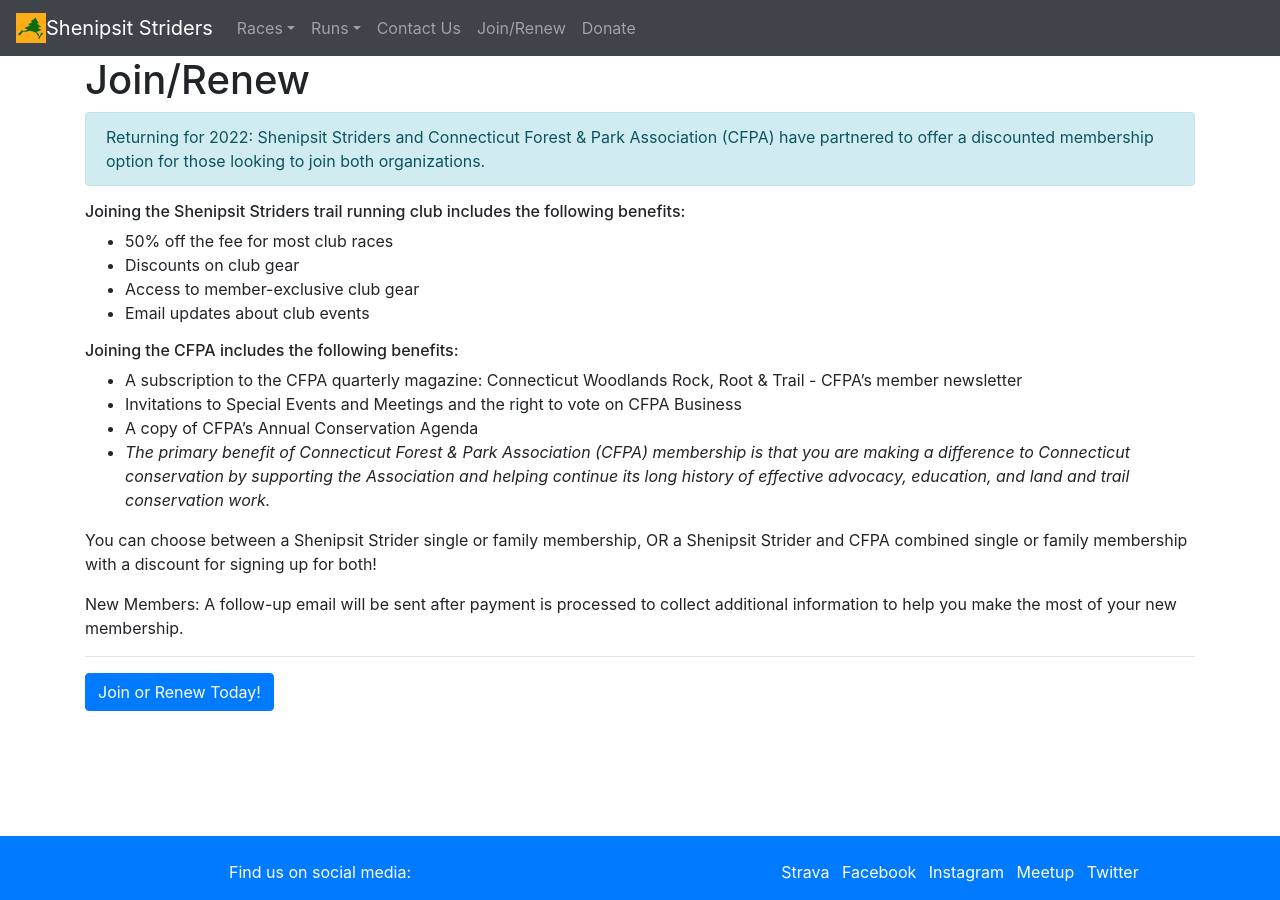
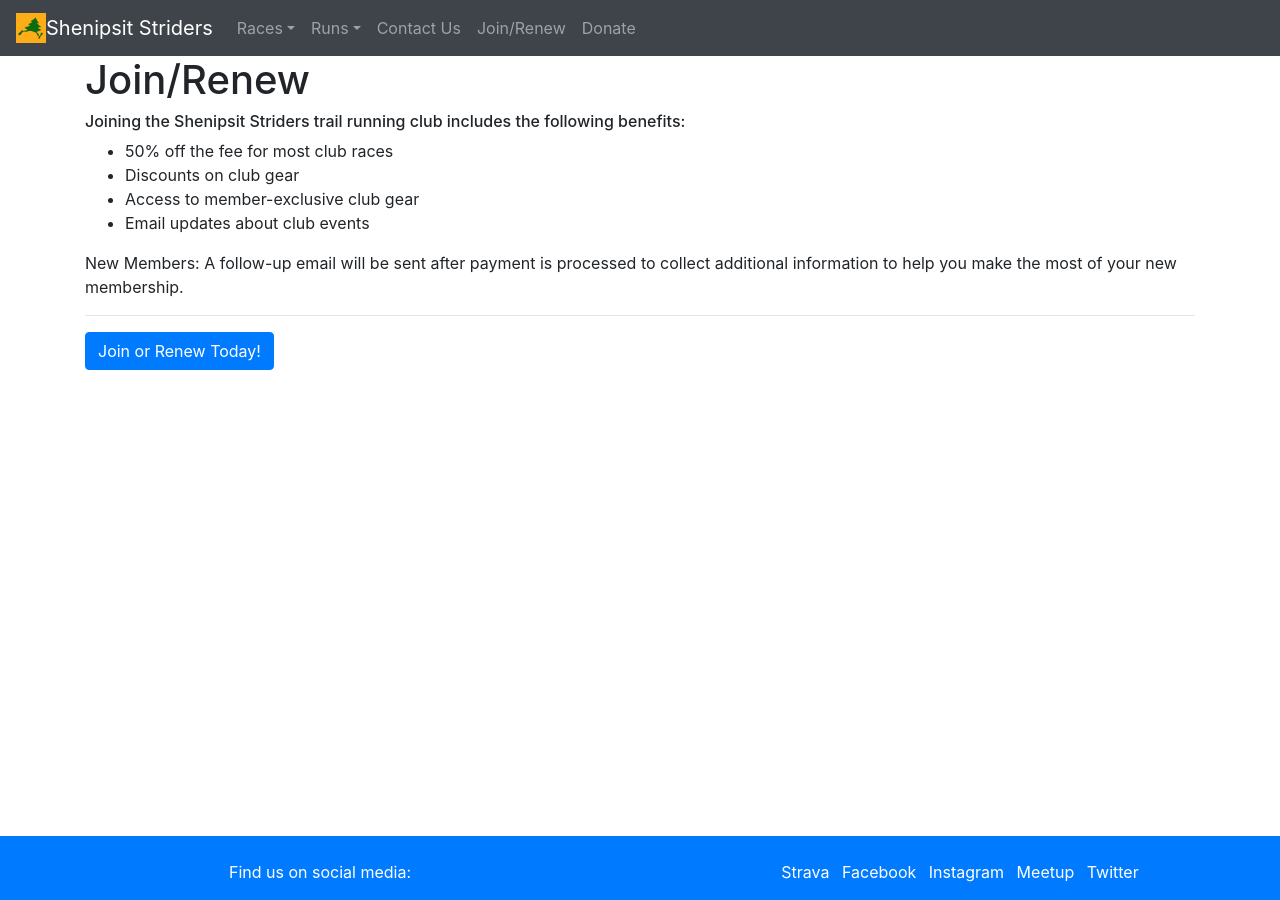
Before and after one commit to ShenipsitStriders/ShenipsitStriders.github.io, a Jekyll site: the page built from joinrenew.md, in a window 1280 px wide. Built offline with Jekyll 4.4.1, drawn with Linux system fonts in a browser that asks for light colours.

Commit message:
Update Join/Renew for conclusion of CFPA membership drive

```diff
--- a/joinrenew.md
+++ b/joinrenew.md
@@ -4,9 +4,6 @@
 ---
 
 # {{ page.title }}
-
-Returning for 2022: Shenipsit Striders and Connecticut Forest & Park Association (CFPA) have partnered to offer a discounted membership option for those looking to join both organizations.
-{: .alert .alert-info}
 
 ## Joining the Shenipsit Striders trail running club includes the following benefits:
 {: .h6}
@@ -16,16 +13,6 @@
 * Access to member-exclusive club gear
 * Email updates about club events
 
-## Joining the CFPA includes the following benefits:
-{: .h6}
-
-* A subscription to the CFPA quarterly magazine: Connecticut Woodlands Rock, Root & Trail - CFPA's member newsletter
-* Invitations to Special Events and Meetings and the right to vote on CFPA Business
-* A copy of CFPA's Annual Conservation Agenda
-* *The primary benefit of Connecticut Forest & Park Association (CFPA) membership is that you are making a difference to Connecticut conservation by supporting the Association and helping continue its long history of effective advocacy, education, and land and trail conservation work.*
-
-You can choose between a Shenipsit Strider single or family membership, OR a Shenipsit Strider and CFPA combined single or family membership with a discount for signing up for both!
-
 New Members: A follow-up email will be sent after payment is processed to
 collect additional information to help you make the most of your new membership.
 
```
